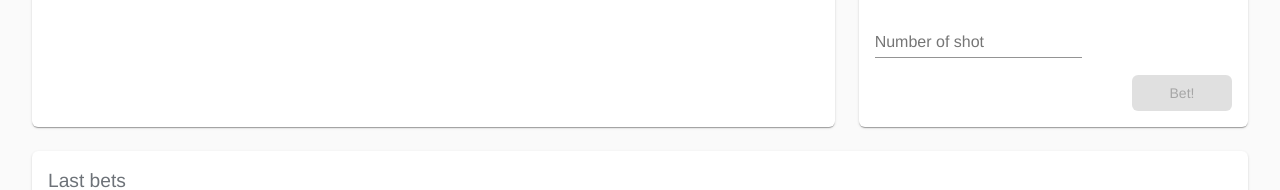
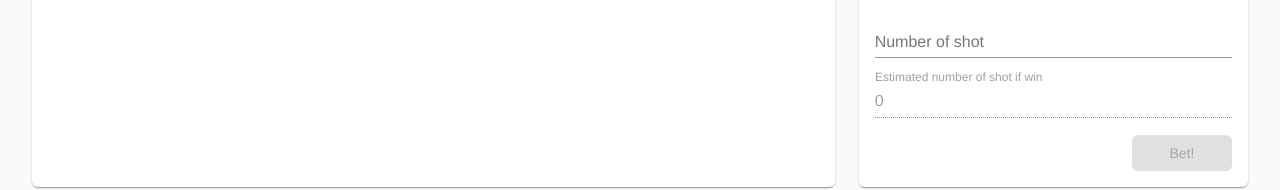
Before and after one commit to capsuleman/make-tricoloc-drunk-again, a React (Create React App) app: page /home in a window 1280 px wide. Shown: the part 209-399 px from the top of the page. Built offline with nearby package versions, Linux system fonts and the light colour scheme; no server answers.

Commit message:
🚸 added estimated number of shot if wins

```diff
--- a/src/pages/Home/Home.style.tsx
+++ b/src/pages/Home/Home.style.tsx
@@ -18,5 +18,5 @@ const StyledPaper = styled(Paper)`
 `;
 
 export const FixedHeightdPaper = styled(StyledPaper)`
-  height: 240px;
+  height: 300px;
 `;
--- a/src/pages/Home/components/AddBet/AddBet.style.tsx
+++ b/src/pages/Home/components/AddBet/AddBet.style.tsx
@@ -7,7 +7,7 @@ import Grid from '@material-ui/core/Grid';
 
 export const Container = styled(Paper)`
   padding: 16px;
-  height: 240px;
+  height: 300px;
   display: flex;
   flex-direction: column;
 `;
--- a/src/pages/Home/components/AddBet/AddBet.tsx
+++ b/src/pages/Home/components/AddBet/AddBet.tsx
@@ -44,6 +44,13 @@ const AddBet: React.FC<IProps> = ({ onChange }) => {
     .map(({ numberOfBets }) => numberOfBets)
     .reduce((prev, current) => prev + current, 0);
 
+  const choosenOption = options.find((option) => option.id === optionId);
+  const newOdd = choosenOption
+    ? (sumOfNumberOfBets + Number(numberOfShots)) /
+      (choosenOption.numberOfBets + Number(numberOfShots))
+    : 0;
+  const numberOfShotIfWins = Math.round(10 * newOdd * Number(numberOfShots)) / 10;
+
   return (
     <Container>
       <Title>Add a bet</Title>
@@ -80,6 +87,16 @@ const AddBet: React.FC<IProps> = ({ onChange }) => {
             InputProps={{ inputProps: { min: 0 } }}
             value={numberOfShots}
             onChange={(e) => setNumberOfShots(e.target.value)}
+            fullWidth
+          />
+        </InputContainer>
+        <InputContainer>
+          <TextField
+            id="value"
+            label="Estimated number of shot if win"
+            value={numberOfShotIfWins}
+            disabled
+            fullWidth
           />
         </InputContainer>
         <AddBetButton
```
